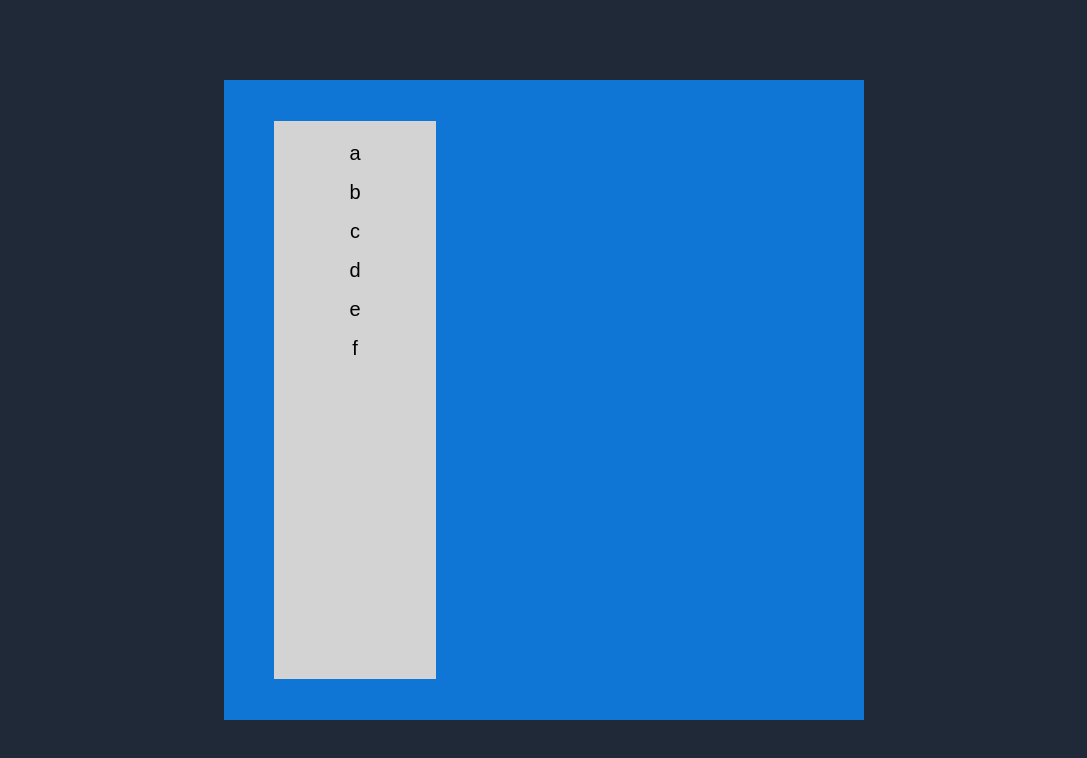
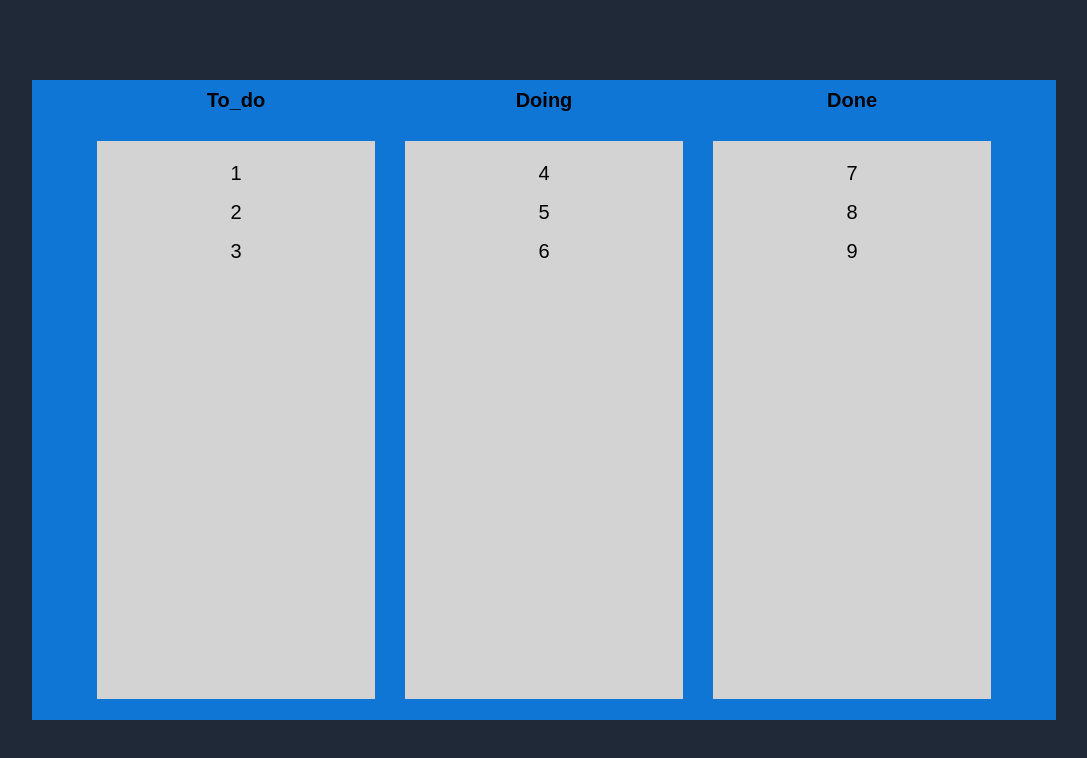
Before and after one commit to Vbeo147/trello, a React (Vite) app: page / in a window 1280 px wide. Shown: the top 758 px of the page, without its empty margins (96-1183 px from the left). Built offline with nearby package versions, Linux system fonts and the light colour scheme.

Commit message:
Cross Board

```diff
--- a/src/App.tsx
+++ b/src/App.tsx
@@ -1,38 +1,47 @@
-import {
-  DragDropContext,
-  Draggable,
-  DropResult,
-  Droppable,
-} from "react-beautiful-dnd";
+import { DragDropContext, DropResult } from "react-beautiful-dnd";
 import { A } from "./components/AppStyled";
 import { useRecoilState } from "recoil";
 import { toDoState } from "./atoms";
-import DragabbleCard from "./components/DragabbleCard";
+import Board from "./components/Board";
 
 function App() {
   const [toDos, setToDos] = useRecoilState(toDoState);
-  const onDragEnd = ({ draggableId, destination, source }: DropResult) => {
+  const onDragEnd = (info: DropResult) => {
+    const { destination, draggableId, source } = info;
     if (!destination) return;
-    setToDos((oldToDos) => {
-      const toDosCopy = [...oldToDos];
-      toDosCopy.splice(source.index, 1);
-      toDosCopy.splice(destination?.index, 0, draggableId);
-      return toDosCopy;
-    });
+    const destinationId = destination.droppableId;
+    const sourceId = source.droppableId;
+    if (destinationId === sourceId) {
+      setToDos((allBoards) => {
+        const boardCopy = [...allBoards[sourceId]];
+        boardCopy.splice(source.index, 1);
+        boardCopy.splice(destination.index, 0, draggableId);
+        return {
+          ...allBoards,
+          [sourceId]: boardCopy,
+        };
+      });
+    }
+    if (destinationId !== sourceId) {
+      setToDos((allBoards) => {
+        const sourceBoard = [...allBoards[sourceId]];
+        const destinationBoard = [...allBoards[destinationId]];
+        sourceBoard.splice(source.index, 1);
+        destinationBoard.splice(destination.index, 0, draggableId);
+        return {
+          ...allBoards,
+          [sourceId]: sourceBoard,
+          [destinationId]: destinationBoard,
+        };
+      });
+    }
   };
   return (
     <DragDropContext onDragEnd={onDragEnd}>
       <A.Container>
-        <Droppable droppableId="one">
-          {(magic) => (
-            <A.DroppableBox ref={magic.innerRef} {...magic.droppableProps}>
-              {toDos.map((toDo, index) => (
-                <DragabbleCard key={toDo} toDo={toDo} index={index} />
-              ))}
-              {magic.placeholder}
-            </A.DroppableBox>
-          )}
-        </Droppable>
+        {Object.keys(toDos).map((boardId) => (
+          <Board key={boardId} toDos={toDos[boardId]} boardId={boardId} />
+        ))}
       </A.Container>
     </DragDropContext>
   );
--- a/src/atoms.ts
+++ b/src/atoms.ts
@@ -1,6 +1,14 @@
-import { atom, selector } from "recoil";
+import { atom } from "recoil";
 
-export const toDoState = atom({
+interface ItoDoState {
+  [key: string]: string[];
+}
+
+export const toDoState = atom<ItoDoState>({
   key: "toDo",
-  default: ["a", "b", "c", "d", "e", "f"],
+  default: {
+    To_do: ["1", "2", "3"],
+    Doing: ["4", "5", "6"],
+    Done: ["7", "8", "9"],
+  },
 });
--- a/src/components/AppStyled.ts
+++ b/src/components/AppStyled.ts
@@ -3,7 +3,7 @@ import styled from "styled-components";
 export const A = {
   Container: styled.div`
     background-color: #1076d6;
-    width: 80vh;
+    width: 80vw;
     height: 80vh;
     display: flex;
     justify-content: space-between;
@@ -11,7 +11,7 @@ export const A = {
     padding: 10px 50px;
   `,
   DroppableBox: styled.ul`
-    width: 30%;
+    width: 90%;
     height: 90%;
     background-color: lightgray;
     padding: 15px;
@@ -33,4 +33,16 @@ export const A = {
       border: 2px solid black;
     }
   `,
+  BoardContainer: styled.div`
+    display: flex;
+    flex-direction: column;
+    align-items: center;
+    width: 40%;
+    height: 100%;
+  `,
+  Title: styled.h1`
+    font-size: 20px;
+    font-weight: bold;
+    margin-bottom: 10%;
+  `,
 };
--- /dev/null
+++ b/src/components/Board.tsx
@@ -0,0 +1,28 @@
+import { Droppable } from "react-beautiful-dnd";
+import DragabbleCard from "./DragabbleCard";
+import { A } from "./AppStyled";
+
+interface IBoardProps {
+  toDos: string[];
+  boardId: string;
+}
+
+function Board({ toDos, boardId }: IBoardProps) {
+  return (
+    <Droppable droppableId={boardId}>
+      {(magic) => (
+        <A.BoardContainer>
+          <A.Title>{boardId}</A.Title>
+          <A.DroppableBox ref={magic.innerRef} {...magic.droppableProps}>
+            {toDos.map((toDo, index) => (
+              <DragabbleCard key={toDo} toDo={toDo} index={index} />
+            ))}
+            {magic.placeholder}
+          </A.DroppableBox>
+        </A.BoardContainer>
+      )}
+    </Droppable>
+  );
+}
+
+export default Board;
```
